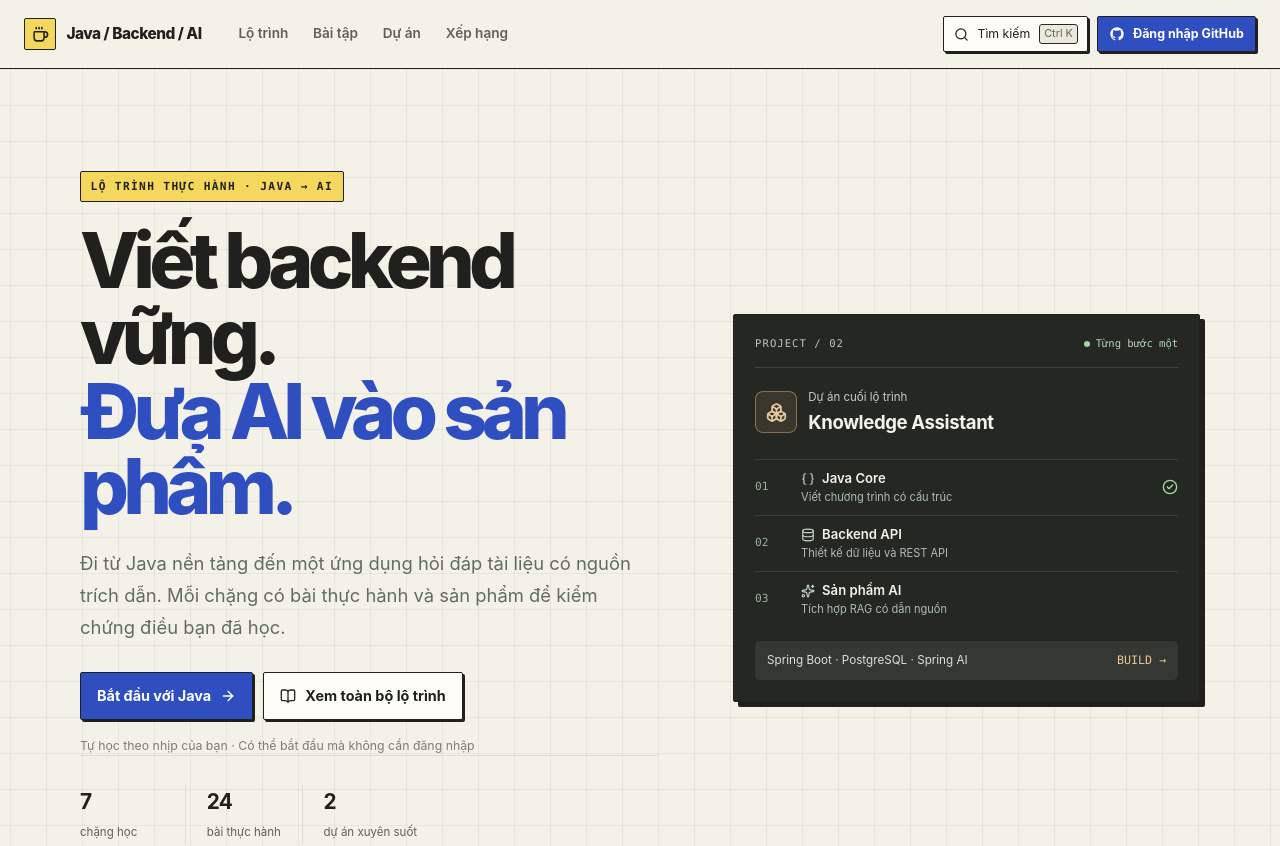
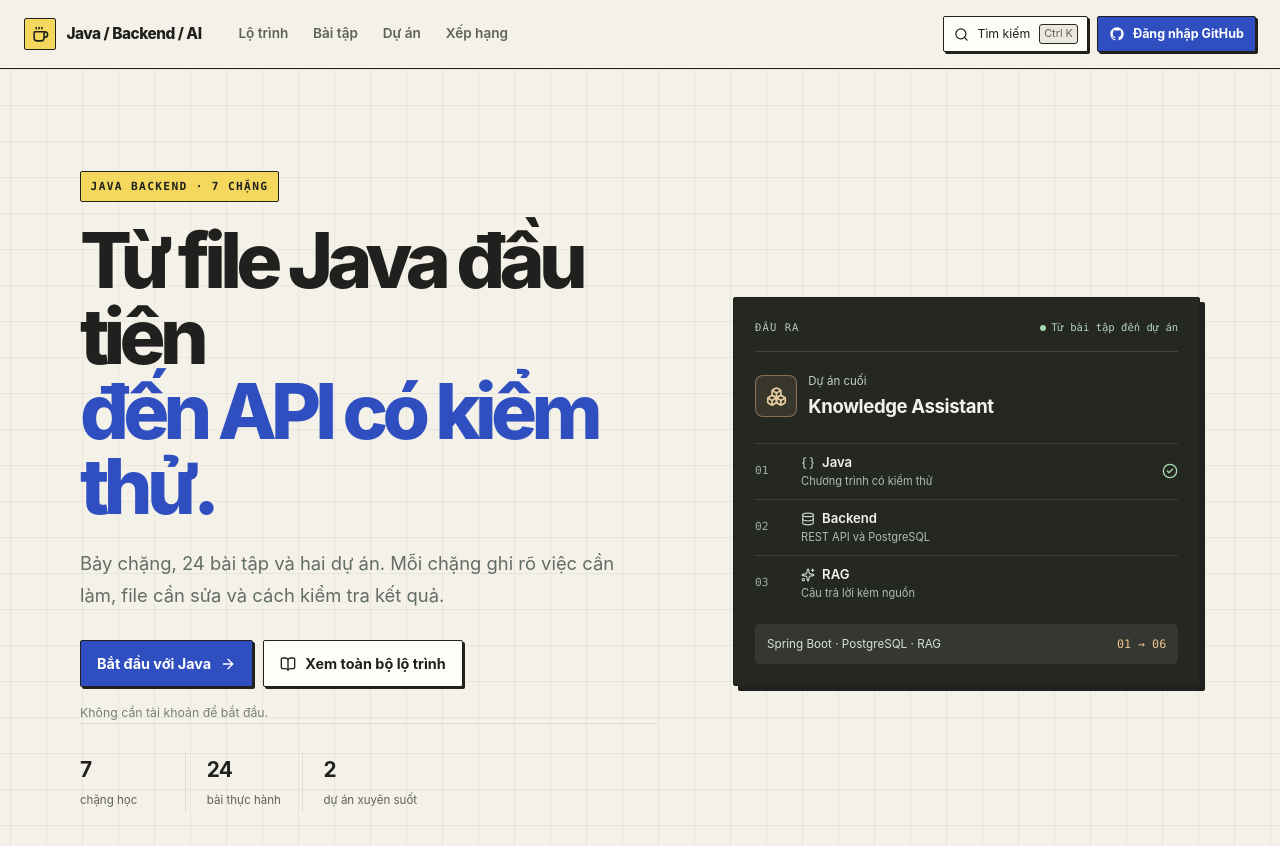
Before and after one commit to VanDung279206/JavaBackend_AI_RoadMap, a Next.js app in the folder website/: page /JavaBackend_AI_RoadMap/ in a window 1280 px wide. Shown: the top 846 px of the page. Built offline with nearby package versions, Linux system fonts and the light colour scheme; no server answers.

Commit message:
nâng cấp hẻo

```diff
--- a/website/src/components/Hero.tsx
+++ b/website/src/components/Hero.tsx
@@ -2,9 +2,9 @@
 import { ArrowRight, BookOpen, Boxes, Braces, CircleCheck, Database, Sparkles } from "lucide-react";
 
 const milestones = [
-  { title: "Java Core", note: "Viết chương trình có cấu trúc", icon: Braces },
-  { title: "Backend API", note: "Thiết kế dữ liệu và REST API", icon: Database },
-  { title: "Sản phẩm AI", note: "Tích hợp RAG có dẫn nguồn", icon: Sparkles },
+  { title: "Java", note: "Chương trình có kiểm thử", icon: Braces },
+  { title: "Backend", note: "REST API và PostgreSQL", icon: Database },
+  { title: "RAG", note: "Câu trả lời kèm nguồn", icon: Sparkles },
 ];
 
 export default function Hero() {
@@ -12,15 +12,14 @@
     <section className="hero-section">
       <div className="hero-inner layout-container">
         <div className="hero-copy">
-          <span className="eyebrow">LỘ TRÌNH THỰC HÀNH · JAVA → AI</span>
+          <span className="eyebrow">JAVA BACKEND · 7 CHẶNG</span>
           <h1 className="hero-title">
-            Viết backend vững.
+            Từ file Java đầu tiên
             <br />
-            <span>Đưa AI vào sản phẩm.</span>
+            <span>đến API có kiểm thử.</span>
           </h1>
           <p className="hero-description">
-            Đi từ Java nền tảng đến một ứng dụng hỏi đáp tài liệu có nguồn trích dẫn.
-            Mỗi chặng có bài thực hành và sản phẩm để kiểm chứng điều bạn đã học.
+            Bảy chặng, 24 bài tập và hai dự án. Mỗi chặng ghi rõ việc cần làm, file cần sửa và cách kiểm tra kết quả.
           </p>
           <div className="hero-actions">
             <Link href="/docs/01_Java" className="button-primary">
@@ -30,7 +29,7 @@
               <BookOpen size={16} aria-hidden="true" /> Xem toàn bộ lộ trình
             </Link>
           </div>
-          <p className="hero-footnote">Tự học theo nhịp của bạn · Có thể bắt đầu mà không cần đăng nhập</p>
+          <p className="hero-footnote">Không cần tài khoản để bắt đầu.</p>
 
           <div className="hero-stats" aria-label="Quy mô lộ trình">
             <div className="hero-stat"><strong>7</strong><span>chặng học</span></div>
@@ -39,15 +38,15 @@
           </div>
         </div>
 
-        <aside className="hero-artifact" aria-label="Bản xem trước dự án Knowledge Assistant">
+        <aside className="hero-artifact" aria-label="Các sản phẩm qua từng chặng">
           <div className="artifact-topline">
-            <span>PROJECT / 02</span>
-            <span className="artifact-status">Từng bước một</span>
+            <span>ĐẦU RA</span>
+            <span className="artifact-status">Từ bài tập đến dự án</span>
           </div>
           <div className="artifact-project-title">
             <div className="artifact-project-icon"><Boxes size={21} aria-hidden="true" /></div>
             <div>
-              <p>Dự án cuối lộ trình</p>
+              <p>Dự án cuối</p>
               <h2>Knowledge Assistant</h2>
             </div>
           </div>
@@ -70,8 +69,8 @@
             })}
           </div>
           <div className="artifact-footer">
-            <span>Spring Boot · PostgreSQL · Spring AI</span>
-            <span>BUILD →</span>
+            <span>Spring Boot · PostgreSQL · RAG</span>
+            <span>01 → 06</span>
           </div>
         </aside>
       </div>
```
